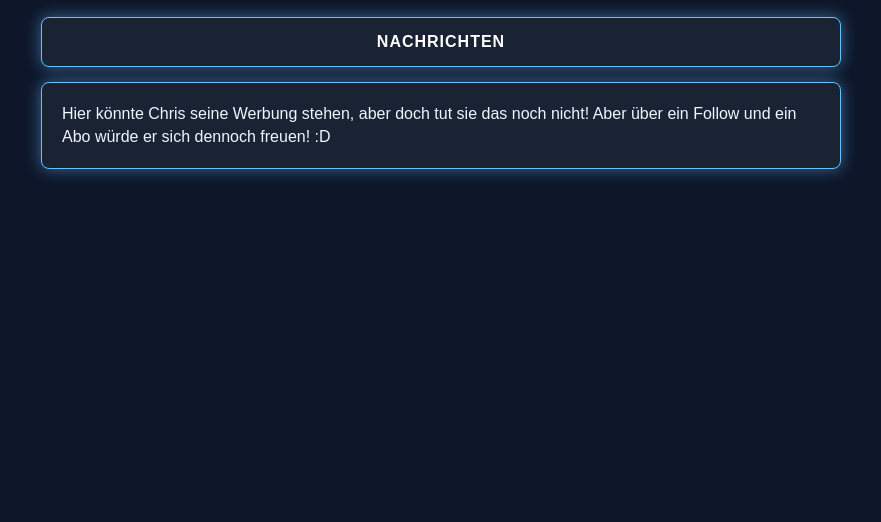
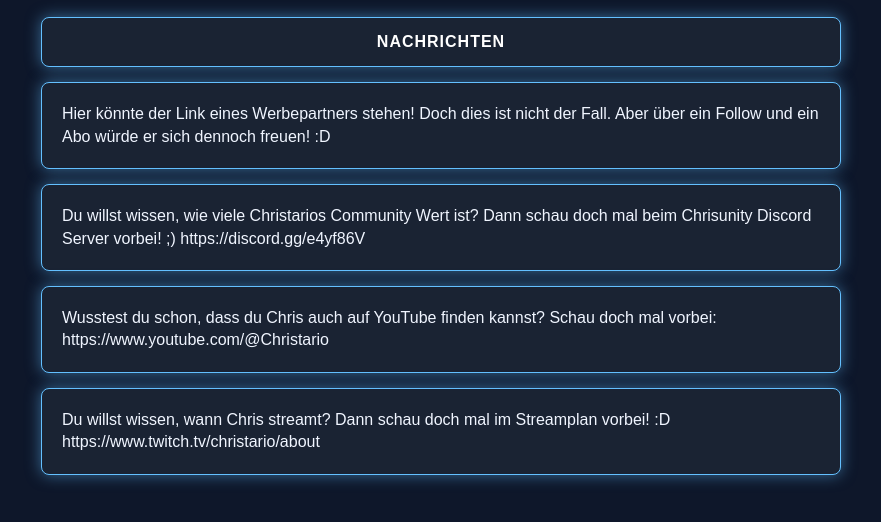
Before and after one commit to CodingFlo/Bottario, a plain HTML site: page docs/timerMessages.html in a window 1280 px wide. Shown: the part 108-630 px from the top of the page, without its empty margins (199-1080 px from the left). Drawn offline with Linux system fonts and the light colour scheme.

Commit message:
Auto: Update commands page

```diff
--- a/docs/timerMessages.html
+++ b/docs/timerMessages.html
@@ -107,7 +107,16 @@
         <div class="header-card">Nachrichten</div>
 
         <div class="message-card animated" style="animation-delay: 0.5s;">
-            <p>Hier könnte Chris seine Werbung stehen, aber doch tut sie das noch nicht! Aber über ein Follow und ein Abo würde er sich dennoch freuen! :D</p>
+            <p>Hier könnte der Link eines Werbepartners stehen! Doch dies ist nicht der Fall. Aber über ein Follow und ein Abo würde er sich dennoch freuen! :D</p>
+        </div>
+        <div class="message-card animated" style="animation-delay: 0.6s;">
+            <p>Du willst wissen, wie viele Christarios Community Wert ist? Dann schau doch mal beim Chrisunity Discord Server vorbei! ;) https://discord.gg/e4yf86V</p>
+        </div>
+        <div class="message-card animated" style="animation-delay: 0.7s;">
+            <p>Wusstest du schon, dass du Chris auch auf YouTube finden kannst? Schau doch mal vorbei: https://www.youtube.com/@Christario</p>
+        </div>
+        <div class="message-card animated" style="animation-delay: 0.8s;">
+            <p>Du willst wissen, wann Chris streamt? Dann schau doch mal im Streamplan vorbei! :D https://www.twitch.tv/christario/about</p>
         </div>
     </div>
 </body>
```
